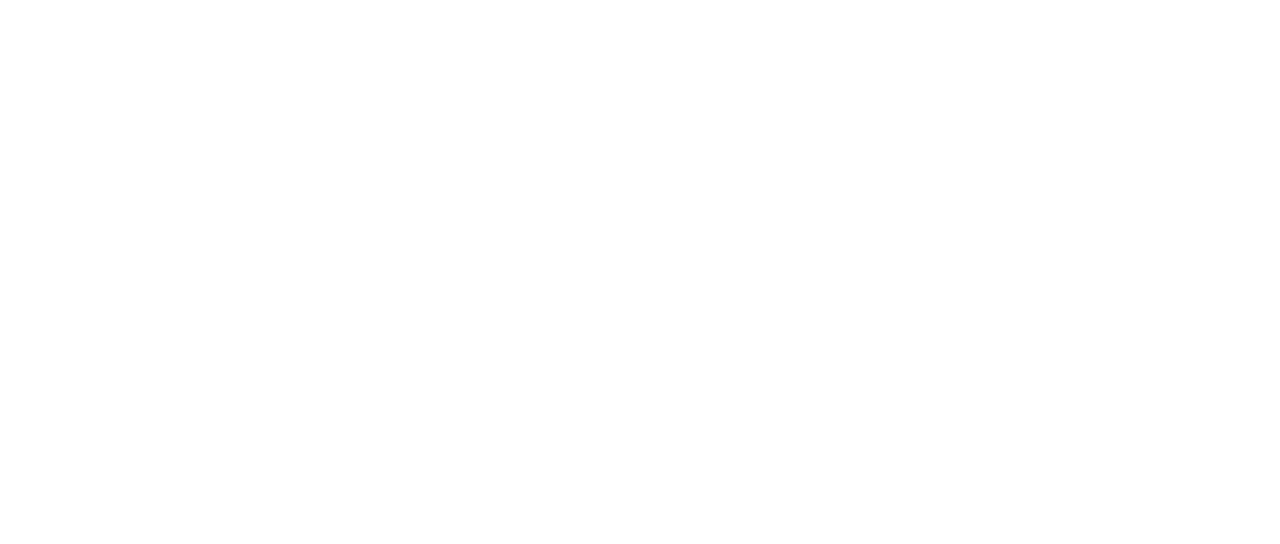
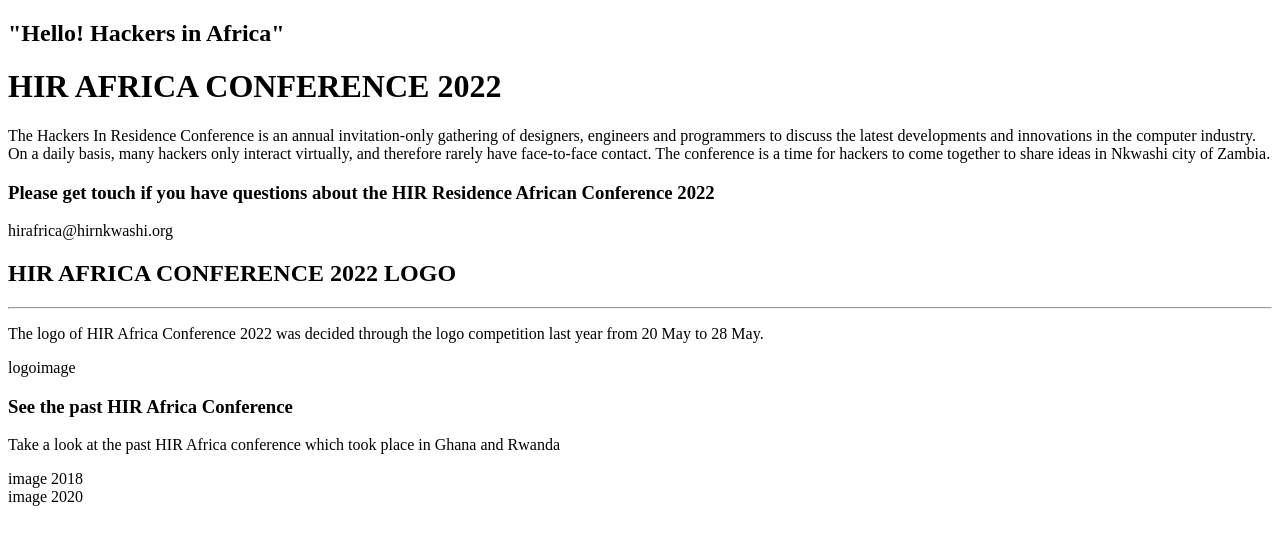
Before and after one commit to Mutalenic/HIR-Africa, a website: page about.html in a window 1280 px wide. Drawn offline with Linux system fonts and the light colour scheme.

Commit message:
update index html update about html

```diff
--- a/about.html
+++ b/about.html
@@ -13,9 +13,40 @@
 
   gtag('config', 'G-9S3Y96W739');
 </script>
-    <title>Document</title>
+    <title>ABOUT HIR AFRICA</title>
 </head>
 <body>
+    <header><nav>
+    </nav>
+    <h2>"Hello! Hackers in Africa"</h2>
+    <h1>HIR AFRICA CONFERENCE 2022</h1>
+    <p>The Hackers In Residence Conference is an annual invitation-only
+        gathering of designers, engineers and programmers to discuss the
+        latest developments and innovations in the computer industry. On a
+        daily basis, many hackers only interact virtually, and therefore
+        rarely have face-to-face contact. The conference is a time for
+        hackers to come together to share ideas in Nkwashi city of Zambia.</p>
+    <h3>Please get touch if you have questions about the HIR Residence African
+        Conference 2022</h3>
+    <p>hirafrica@hirnkwashi.org</p>
+</header>
+<section>
+    <h2>HIR AFRICA CONFERENCE 2022 LOGO</h2>
+    <hr>
+    <p> The logo of HIR Africa Conference 2022 was decided through the logo
+        competition last year from 20 May to 28 May.</p>
+        <div>logoimage</div>
+</section>
+<h3>See the past HIR Africa Conference</h3>
+<p>Take a look at the past HIR Africa conference which took place in
+    Ghana and Rwanda</p>
+
+    <div>image 2018</div>
+    <div>image 2020</div>
+<section>
+    <h3></h3>
+
+</section>
 
 </body>
 </html>
```
Also changed, not shown: index.html (+28 -2 lines).
